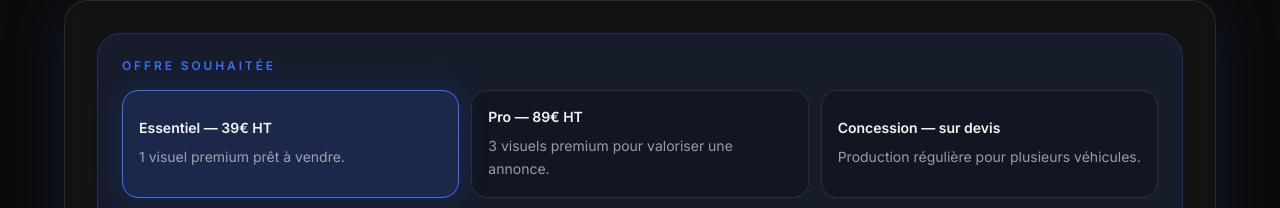
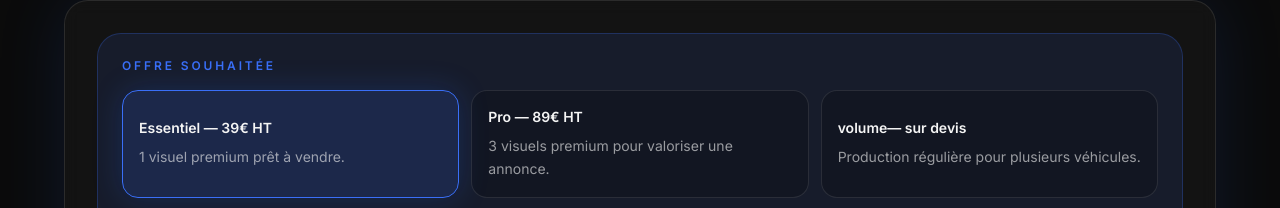
Before and after one commit to arnaudcrestey/qlyk-studio-auto, a Next.js app: page /deposer-un-vehicule in a window 1280 px wide. Shown: the part 305-513 px from the top of the page. Built offline with nearby package versions, Linux system fonts and the light colour scheme.

Commit message:
Update vehicle-deposit-form.tsx

```diff
--- a/components/vehicle-deposit-form.tsx
+++ b/components/vehicle-deposit-form.tsx
@@ -32,8 +32,8 @@ const offerOptions = [
   },
   {
     value: 'concession',
-    label: 'Concession — sur devis',
-    description: 'Production régulière pour plusieurs véhicules.'
+    label: 'volume— sur devis',
+  description: 'Production régulière pour plusieurs véhicules.'
   }
 ] as const;
 
@@ -64,7 +64,7 @@ export function VehicleDepositForm() {
 
   function handleOfferChange(offer: Offer) {
     if (offer === 'concession') {
-      router.push('/contact?objet=concession');
+      router.push('/depot-volume');
       return;
     }
 
```
